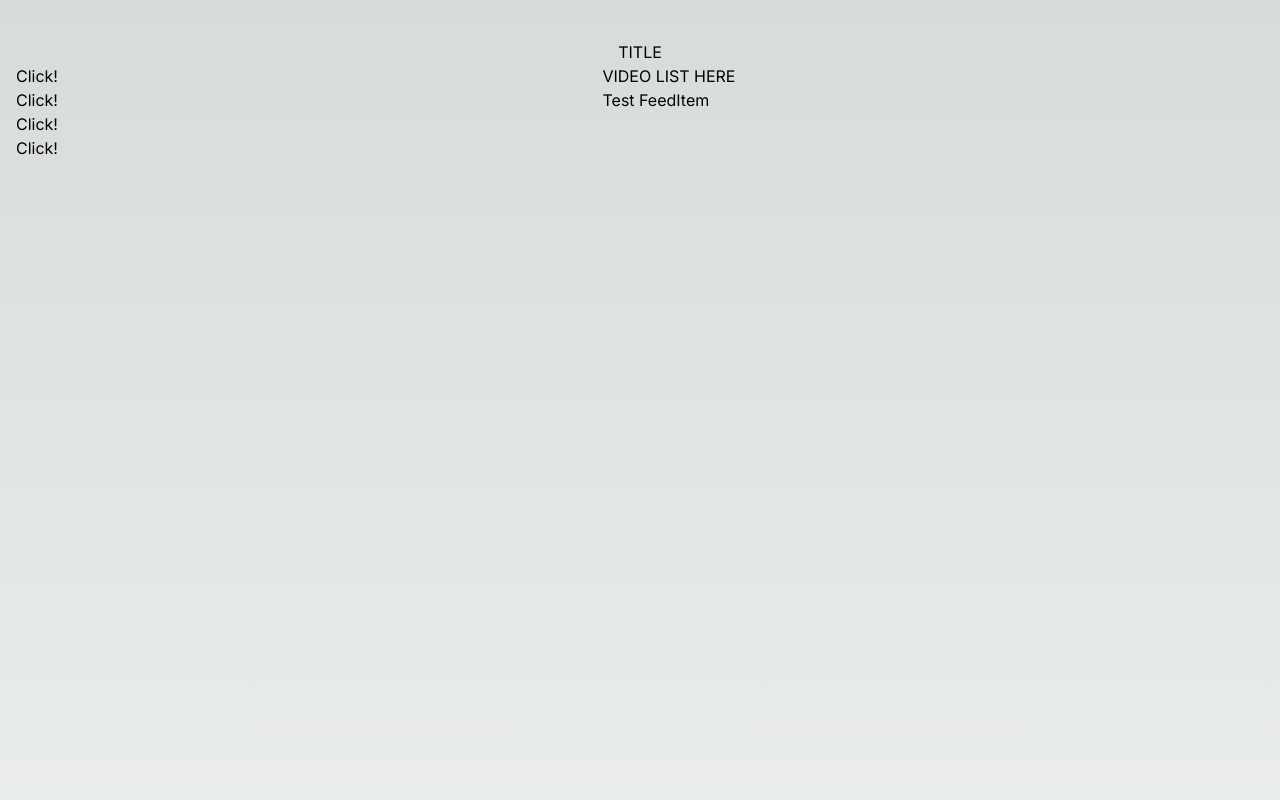
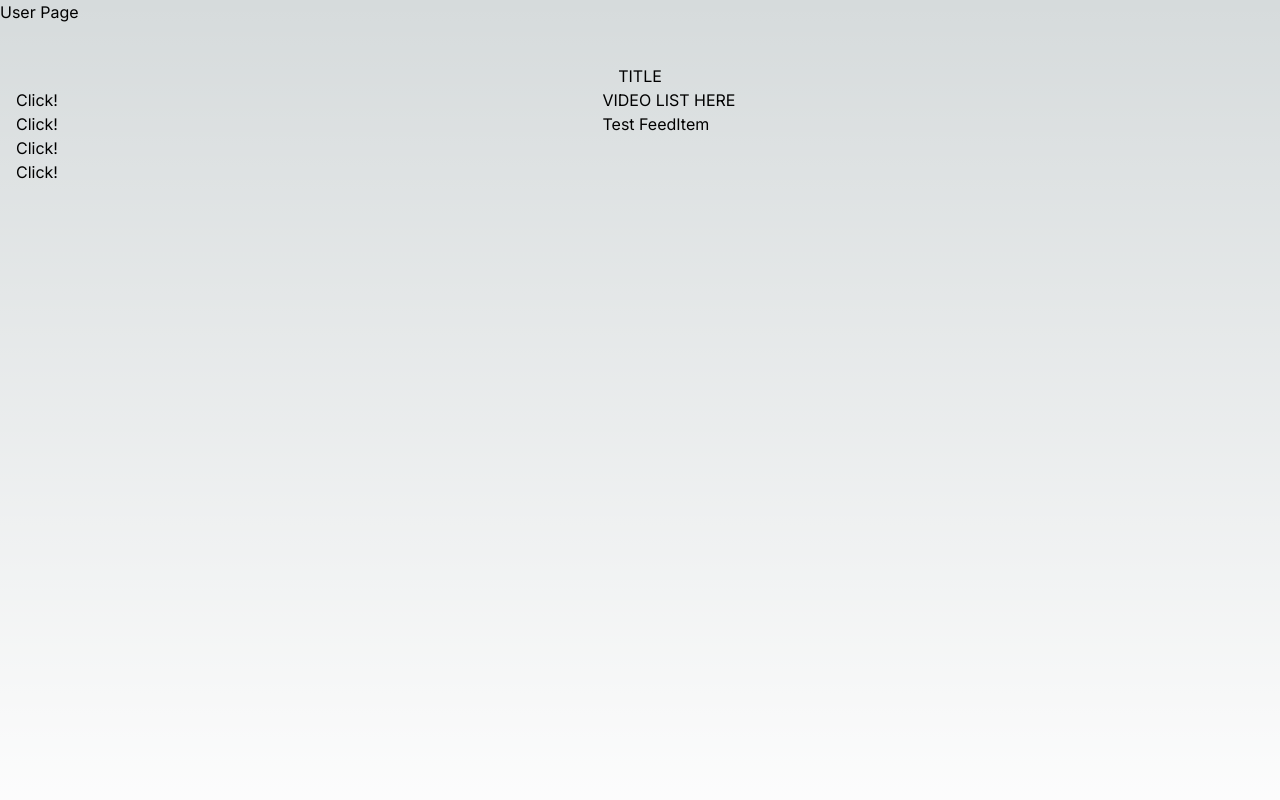
Before and after one commit to Impart-NYOI6/impart-next, a Next.js app: page /Main in a window 1280 px wide. Shown: the top 800 px of the page. Built offline with nearby package versions, Linux system fonts and the light colour scheme.

Commit message:
nav bar functional

```diff
--- a/src/app/Main/page.tsx
+++ b/src/app/Main/page.tsx
@@ -1,7 +1,15 @@
+'use client'
 import FeedItem from './components/FeedItem'
-import Button from './components/Button'
+// import Button from './components/Button'
+import React, { useState, useEffect } from 'react';
 
 export default function() {
+    const [categories, setCategories] = useState([]);
+
+    useEffect(()=>{
+        //fetch from server here
+    },[categories])
+
     return (
         <div className="flex flex-col items-center mt-10 min-h-screen">
             <div>TITLE</div>
--- a/src/app/layout.tsx
+++ b/src/app/layout.tsx
@@ -17,11 +17,12 @@ export default function RootLayout({
 }) {
   return (
     <html>
-      <body className={inter.className}>{children}
+      <body className={inter.className}>
           <nav>
-            {/* <Link href='/user'>User Page</Link> */}
-            {children}
+            <Link href='/user'>User Page</Link>
+
           </nav>
+          {children}
       </body>
     </html>
   )
```
